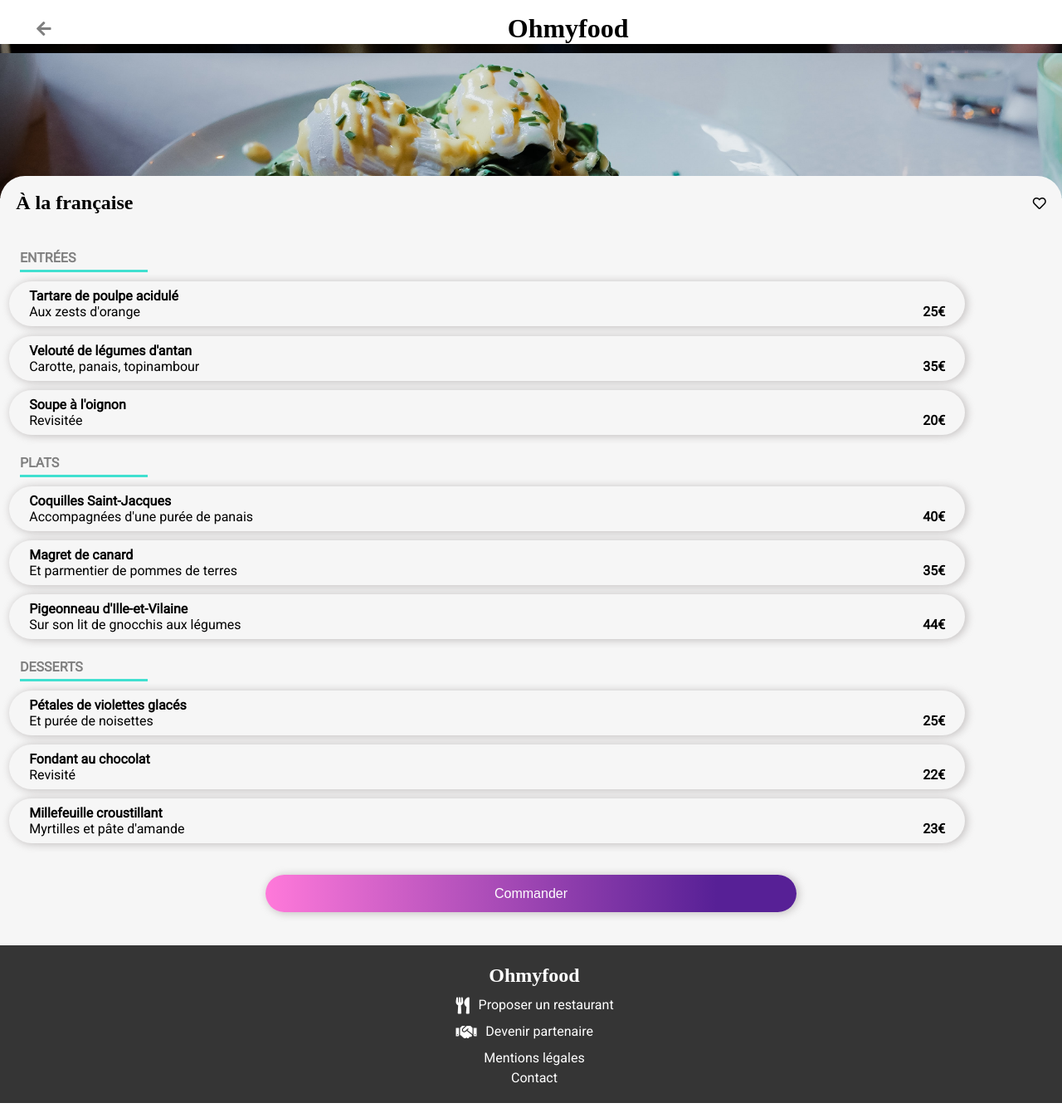
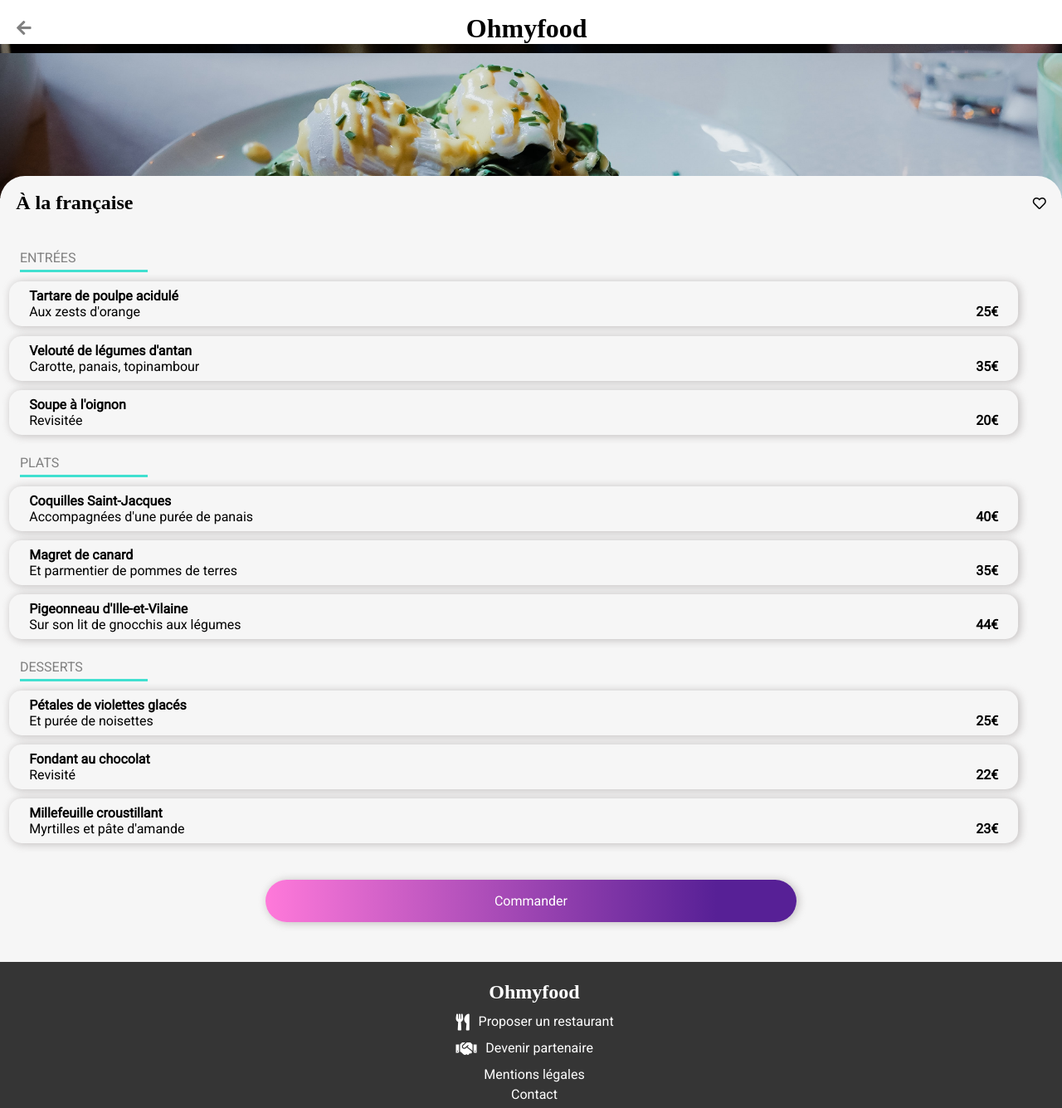
Before and after one commit to zoanlogia/P03_guillaume_flambard, a website: page menu_a_la_française.html in a window 1280 px wide. Shown: the whole page at 83% size. Drawn offline with Linux system fonts and the light colour scheme; a web font is replaced by a local one.

Commit message:
fix btn menu

```diff
--- a/menu_a_la_française.html
+++ b/menu_a_la_française.html
@@ -20,7 +20,8 @@
   <div class="container">
     <header id="header" class="header">
       <span>
-        <i class="fas fa-arrow-left"></i>
+        <a href="#">
+          <i class="fas fa-arrow-left"></i></a>
         <h1><a href="#">Ohmyfood</a></h1>
       </span>
       <section class="cover">
@@ -147,9 +148,9 @@
           </div>
         </div>
         <div class="button-container">
-          <button>
-            <a href="#">Commander</a>
-          </button>
+            <a href="#">
+              Commander
+            </a>
         </div>
       </section>
     </main>
--- a/package.json
+++ b/package.json
@@ -5,8 +5,7 @@
   "main": "index.js",
   "scripts": {
     "test": "echo \"Error: no test specified\" && exit 1",
-    "sass:watch" : "sass --watch scss/main.scss dist/css/main.css"
-
+    "sass:watch": "sass --watch scss/main.scss dist/css/main.css"
   },
   "repository": {
     "type": "git",
--- a/scss/index/__mixins.scss
+++ b/scss/index/__mixins.scss
@@ -41,6 +41,8 @@
             margin: .7em;
             @include option;
             @include box_shadow;
+            border-radius: 15px;
+            width: 95%;
 }
 
 @mixin upper {
--- a/scss/menu_a_la_francaise/menu_a_la_francaise.scss
+++ b/scss/menu_a_la_francaise/menu_a_la_francaise.scss
@@ -5,15 +5,16 @@ header {
         align-items: center;
         width: 100%;
 
-        i {
+         i {
             flex: 1;
             font-size: 20px;
             color: grey;
+            margin-left: 1em;
         }
 
         h1 {
-            flex: 11;
-            margin-right: .5em;
+            flex: 1;
+            margin-right: 1.5em;
         }
     }
 }
@@ -44,6 +45,7 @@ main {
     h2 {
         color: grey;
         @include upper;
+        font-weight: 400;
     }
 
     hr {
@@ -85,11 +87,14 @@ main {
         display: flex;
         flex-direction: column;
         align-items: center;
+        // margin: 1.5em 0 2em 0 ;
 
-        button {
+        a {
             margin: 2em 0 3em 0;
+            text-align: center;
             width: 50%;
-            @include button-purple
+            @include button-purple;
+            color: white;
         }
     }
 }
```
Also changed, not shown: dist/css/main.css, 1 other file. Lines whose indentation alone changed are shown as unchanged.
